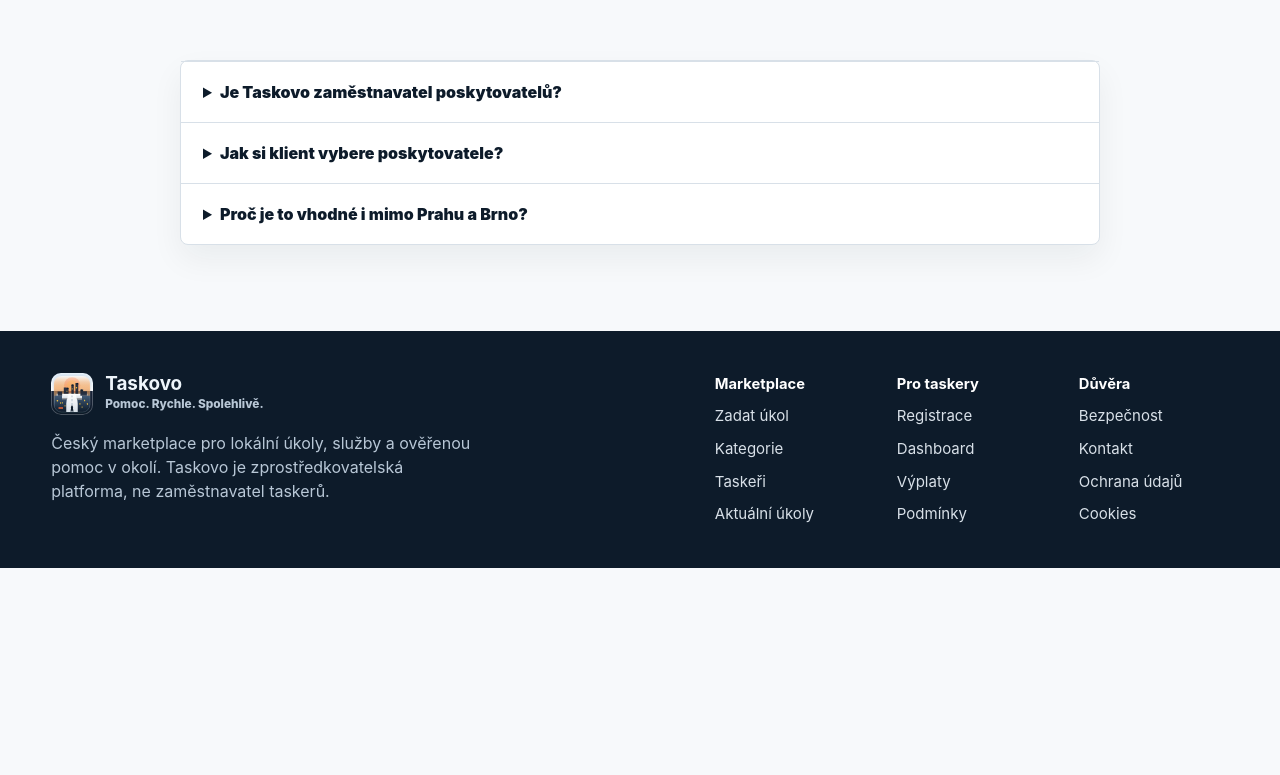
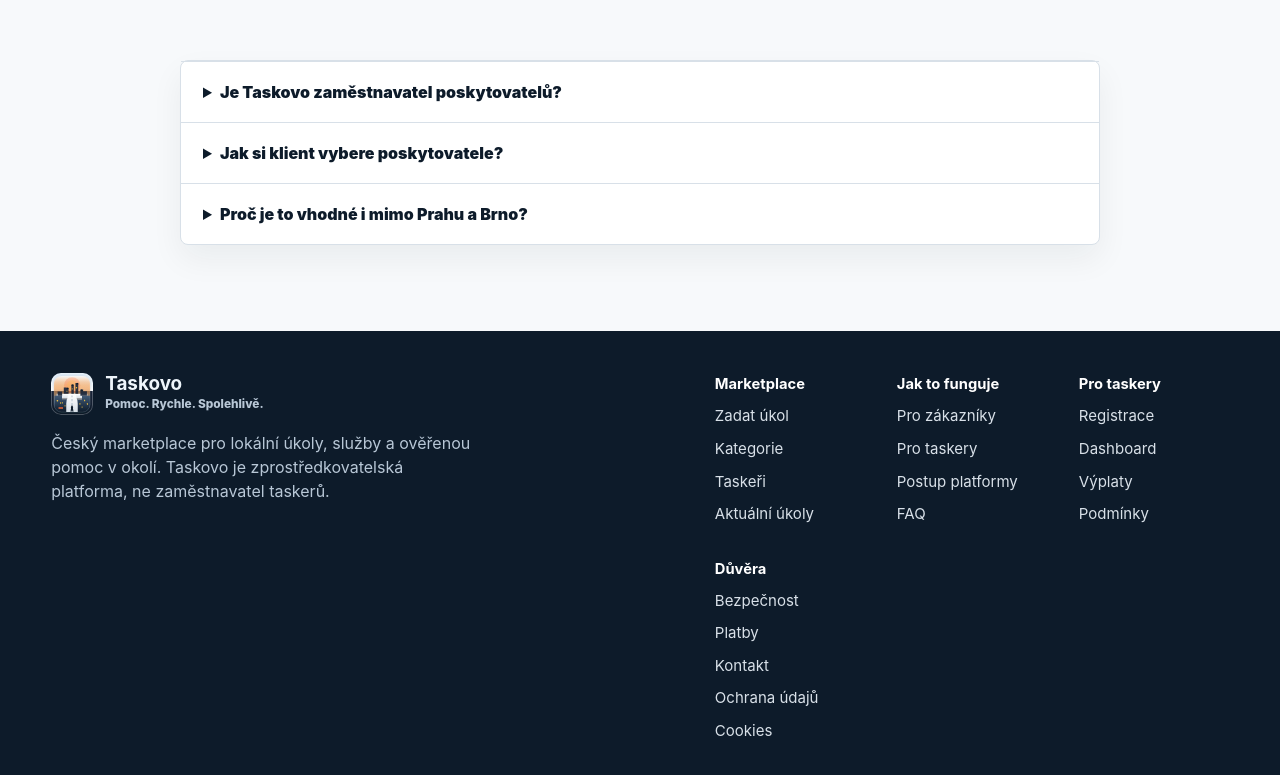
Before and after one commit to kaziodimm/taskovo-app, a Next.js app: page / in a window 1280 px wide. Shown: the part 3148-3923 px from the top of the page. Before the commit the page ends 3716 px from the top, so only its background shows below. Built offline with nearby package versions, Linux system fonts and the light colour scheme; no server answers.

Commit message:
Add content pages to footer

```diff
--- a/components/Footer.tsx
+++ b/components/Footer.tsx
@@ -6,12 +6,16 @@ const footerGroups = [
     links: [["Zadat úkol", "/zadat-ukol"], ["Kategorie", "/kategorie"], ["Taskeři", "/poskytovatele"], ["Aktuální úkoly", "/tasks"]],
   },
   {
+    title: "Jak to funguje",
+    links: [["Pro zákazníky", "/pro-zakazniky"], ["Pro taskery", "/pro-taskery"], ["Postup platformy", "/jak-to-funguje"], ["FAQ", "/faq"]],
+  },
+  {
     title: "Pro taskery",
     links: [["Registrace", "/registrace-poskytovatel"], ["Dashboard", "/poskytovatel/dashboard"], ["Výplaty", "/vyplaty"], ["Podmínky", "/podminky-pro-poskytovatele"]],
   },
   {
     title: "Důvěra",
-    links: [["Bezpečnost", "/bezpecnost"], ["Kontakt", "/kontakt"], ["Ochrana údajů", "/ochrana-osobnich-udaju"], ["Cookies", "/cookies"]],
+    links: [["Bezpečnost", "/bezpecnost"], ["Platby", "/platby"], ["Kontakt", "/kontakt"], ["Ochrana údajů", "/ochrana-osobnich-udaju"], ["Cookies", "/cookies"]],
   },
 ];
 
```
